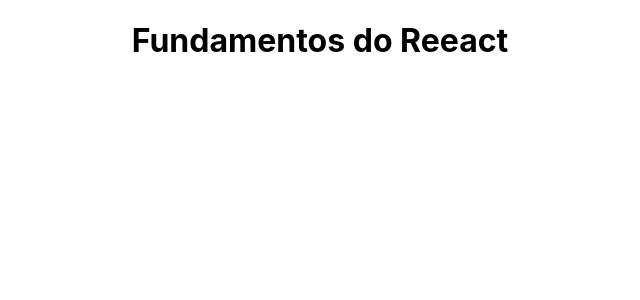
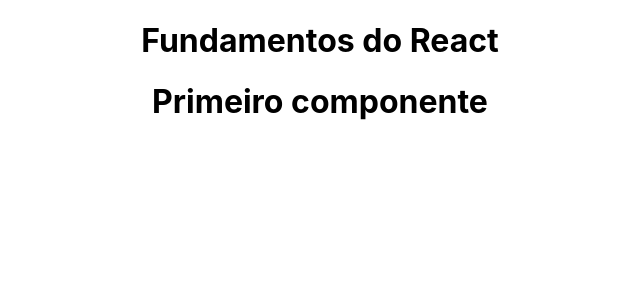
Before and after one commit to pedrocauan/entendendo_o_react, a React (Create React App) app in the folder 2_FUNDAMENTOS/fundamentos/: page / in a window 1280 px wide. Shown: the top 300 px of the page, without its empty margins (320-960 px from the left). Built offline with nearby package versions, Linux system fonts and the light colour scheme; the HTML template or start-up script is replaced by a standard one.

Commit message:
importação do componente no app.js

```diff
--- a/2_FUNDAMENTOS/fundamentos/src/App.js
+++ b/2_FUNDAMENTOS/fundamentos/src/App.js
@@ -1,11 +1,18 @@
 import logo from './logo.svg';
+
+//components
+import FirstComponent from "./components/FirstComponent"
+
+//styles | css
 import './App.css';
 
+//Index.html -> fundamentos (página home)
 function App() {
   return (
     // ==== CODIGO AQUI  ====
     <div className="App">
-      <h1>Fundamentos do Reeact</h1>
+      <h1>Fundamentos do React</h1>
+      <FirstComponent></FirstComponent>
     </div>
   );
 }
```
